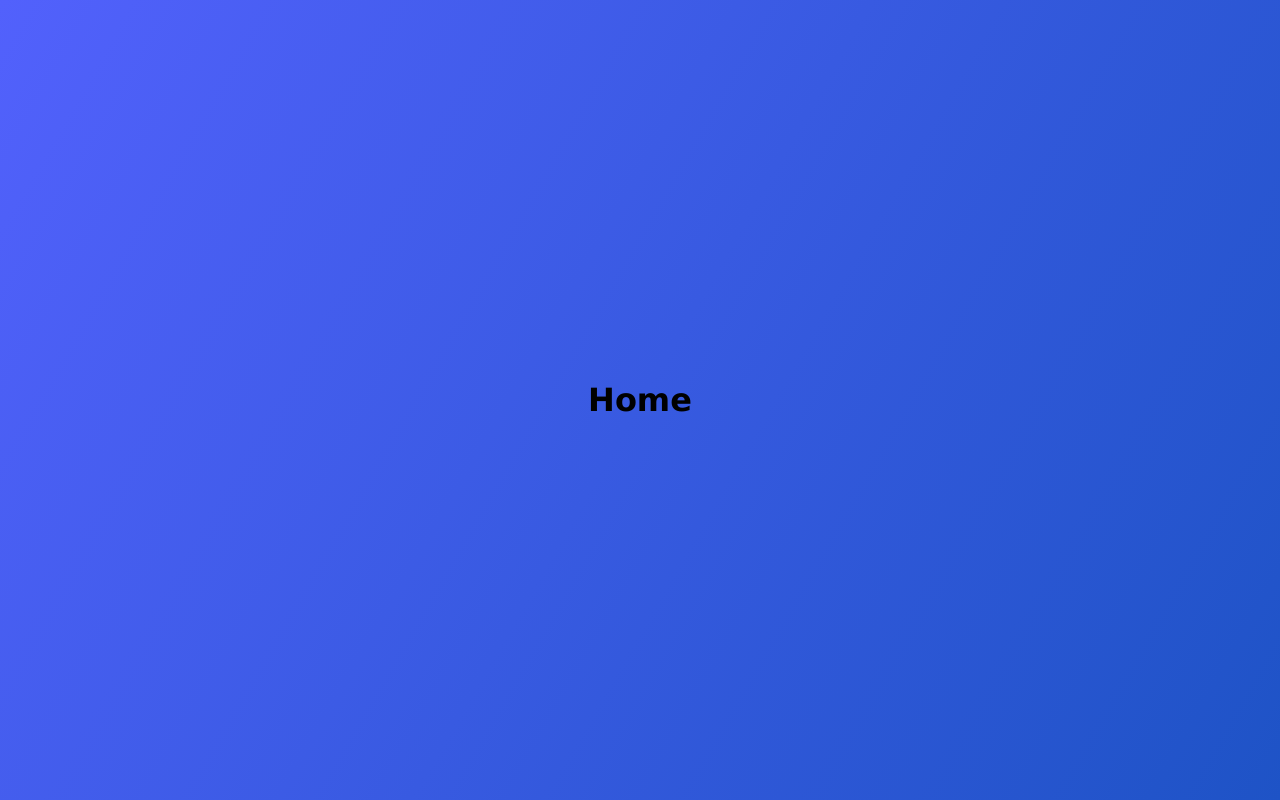
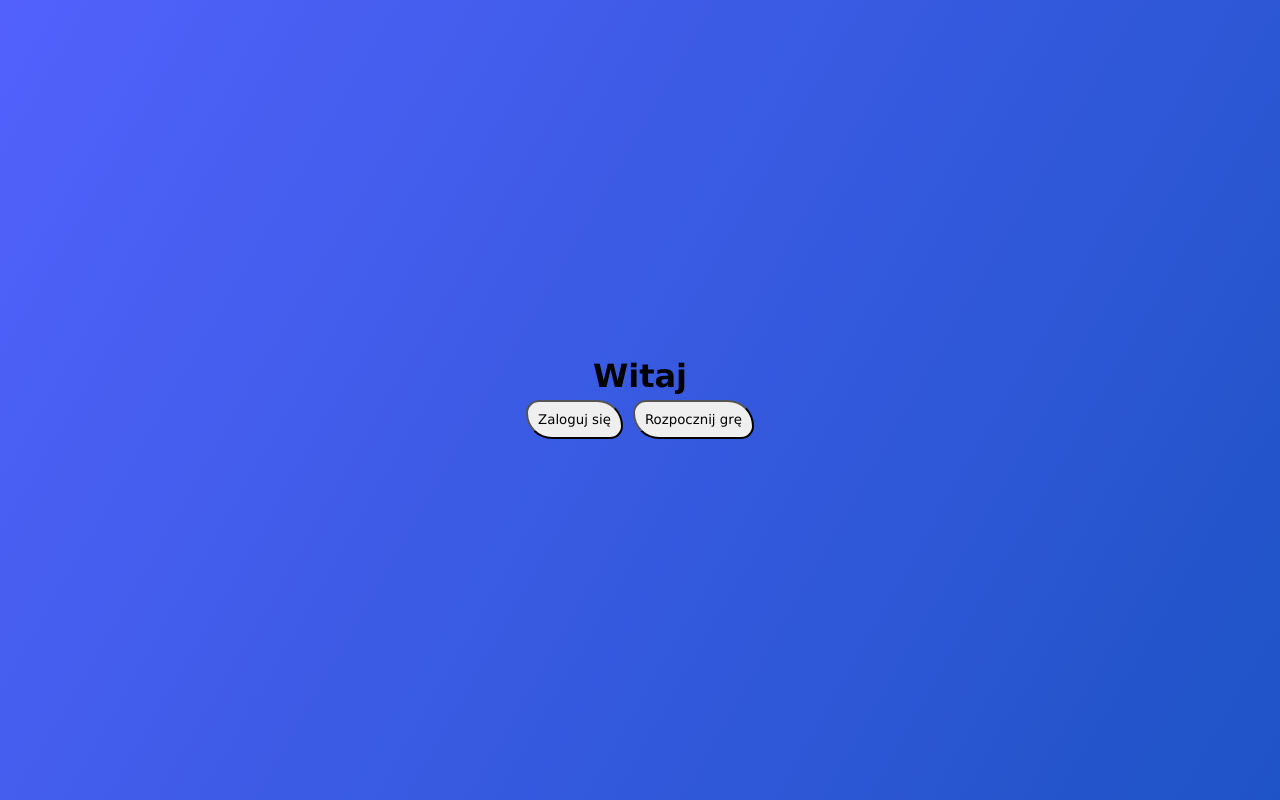
Before and after one commit to Marcel132/app-test, a React (Create React App) app in the folder game/: page / in a window 1280 px wide. Built offline with nearby package versions, Linux system fonts and the light colour scheme.

Commit message:
Add link to login page and game board

```diff
--- a/game/src/App.jsx
+++ b/game/src/App.jsx
@@ -2,14 +2,15 @@ import React from 'react'
 import './components/css/index.css'
 import { BrowserRouter as Router,Routes, Route} from 'react-router-dom'
 
-import {Home} from './components/game/main.jsx'
+import {Home, Login, StartGame} from './components/game/main.jsx'
 
 export default function App() {
   return (
     <Router>
       <Routes>
         <Route path="/" element={<Home />} />
-        {/* <Route path="/about" element={<About />} /> */}
+        <Route path="/login" element={<Login />} />
+        <Route path="/game_0" element={<StartGame />} />
       </Routes>
     </Router>
   )
--- a/game/src/components/css/index.css
+++ b/game/src/components/css/index.css
@@ -17,6 +17,10 @@ body {
   background: var(--background-color-body);
   min-width: 100%;
   min-height: 100vh;
+}
+
+a {
+  text-decoration: none;
 }
 
 /* ---------------------------------- */
@@ -39,5 +43,21 @@ body {
   justify-content: flex-end;
 }
 
-/* ---------------------------------- */
-/* ---------------------------------- */
+/* ------------------------------------------------- */
+/* ------------------- Other classes --------------- */
+/* ------------------------------------------------- */
+
+.container {
+  /* container has class .flex_center */
+  flex-direction: column;
+}
+
+.buttons {
+  padding: 10px;
+  margin: 5px;
+  border-radius: 15px 30px;
+  cursor: pointer;
+}
+.buttons:hover {
+  opacity: .7;
+}
--- a/game/src/components/game/main.jsx
+++ b/game/src/components/game/main.jsx
@@ -1,7 +1,33 @@
 import React from "react";
+import { Link } from 'react-router-dom'
+
 
 export function Home() {
   return (
-  <h1>Home</h1>
+    <div className="container flex_center">
+      <h1>Witaj</h1>
+      <div className="buttons_box">
+      <Link to="/login"><button className="buttons">Zaloguj się</button></Link>
+      <Link to="/game_0"><button className="buttons">Rozpocznij grę</button></Link>
+      </div>
+    </div>
   )
 }
+
+export function Login() {
+  return (
+  <div className="container flex_center">
+    <h1>Login</h1>
+
+  </div>
+  )
+}
+
+export function StartGame() {
+  return (
+  <div className="container flex_center">
+    <h1>Start Game</h1>
+
+  </div>
+  )
+}
```
